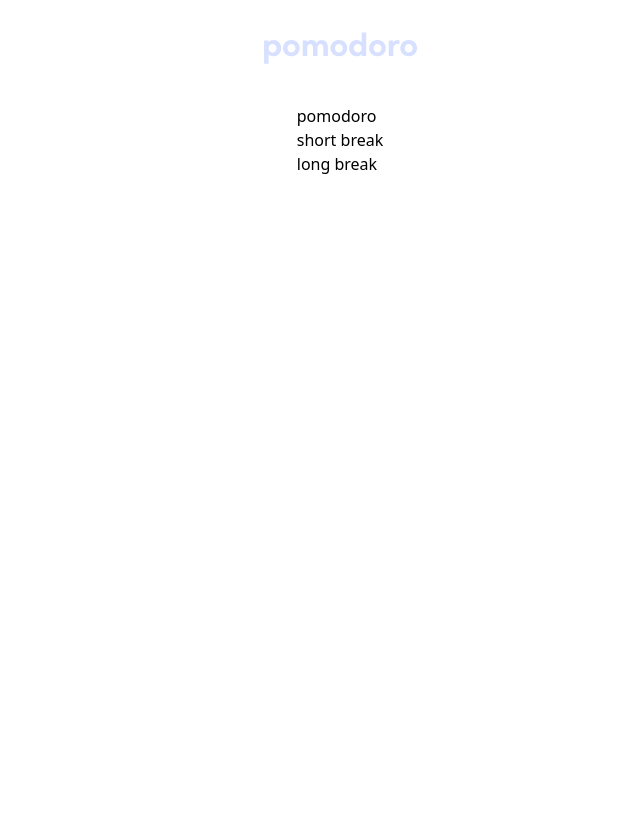
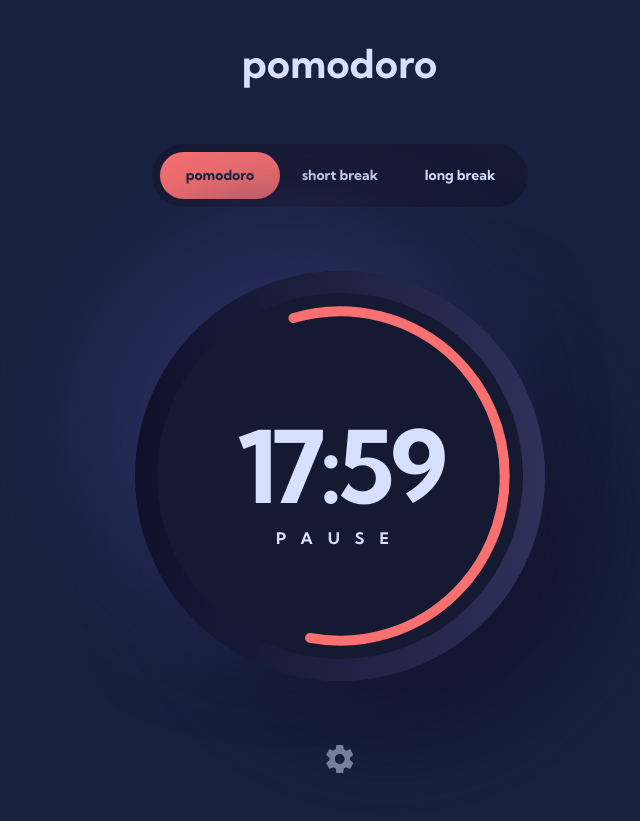
Before and after one commit to baby4dm/pomodoro-app, a website built with Vite: page index.html in a window 1280 px wide. Shown: the whole page, without its empty margins (300-940 px from the left). Before the commit the page ends 800 px from the top, so only its background shows below. Built offline with nearby package versions, Linux system fonts and the light colour scheme.

Commit message:
completed main page

```diff
--- a/index.html
+++ b/index.html
@@ -8,7 +8,7 @@
       rel="icon"
       type="image/png"
       sizes="32x32"
-      href="./assets/favicon-32x32.png"
+      href="/images/favicon-32x32.png"
     />
     <script type="module" src="/src/main.js"></script>
     <script type="module" src="/src/style.css"></script>
@@ -16,17 +16,74 @@
   </head>
   <body>
     <header>
-      <div class="px-5 pt-8 flex flex-col items-center gap-10">
-        <img src="/images/logo.svg" alt="Logo" />
-        <div>
-          <ul>
-            <li>pomodoro</li>
-            <li>short break</li>
-            <li>long break</li>
+      <div
+        class="px-5 pt-8 flex flex-col items-center gap-10 md:gap-12 md:pt-12 lg:gap-14"
+      >
+        <img class="h-[30px] md:h-10" src="/images/logo.svg" alt="Logo" />
+        <div
+          class="flex bg-blue-900 rounded-[32px] justify-center items-center"
+        >
+          <ul class="flex w-full h-[63px] justify-center items-center p-2">
+            <li id="pamodoro" class="mode-item active">pomodoro</li>
+            <li id="short-break" class="mode-item">short break</li>
+            <li id="long-break" class="mode-item">long break</li>
           </ul>
         </div>
       </div>
     </header>
-    <main></main>
+    <main>
+      <div
+        class="px-5 mt-16 flex flex-col items-center gap-20 pb-8 md:pb-12 lg:gap-16"
+      >
+        <div
+          class="w-[300px] h-[300px] main-gradient main-shadow rounded-full p-4 md:p-5.5 md:w-[410px] md:h-[410px]"
+        >
+          <div
+            class="bg-blue-900 rounded-full w-full h-full p-2.5 relative flex items-center justify-center"
+          >
+            <svg
+              id="progress-circle"
+              class="absolute w-full h-full -rotate-90 md:-rotate-45 pointer-events-none stroke-red-400"
+            >
+              <circle
+                cx="50%"
+                cy="50%"
+                r="45%"
+                stroke-width="10"
+                fill="none"
+                stroke-linecap="round"
+                stroke-dasharray="440"
+                stroke-dashoffset="22"
+              />
+            </svg>
+
+            <div class="flex flex-col items-center">
+              <span
+                id="time"
+                class="text-preset-1-mobile font-bold tracking-minus-5 leading-125 text-blue-100 md:text-preset-1"
+              >
+                17:59
+              </span>
+
+              <button
+                id="start-pause-btn"
+                class="text-preset-2-mobile leading-120 tracking-[13px] md:tracking-[15px] text-blue-100 uppercase md:text-preset-2"
+              >
+                Pause
+              </button>
+            </div>
+          </div>
+        </div>
+        <button id="settings">
+          <svg xmlns="http://www.w3.org/2000/svg" width="28" height="28">
+            <path
+              fill="#D7E0FF"
+              d="M26.965 17.682l-2.927-2.317c.055-.448.097-.903.097-1.365 0-.462-.042-.917-.097-1.365l2.934-2.317a.702.702 0 00.167-.896l-2.775-4.851a.683.683 0 00-.847-.301l-3.454 1.407a10.506 10.506 0 00-2.345-1.379l-.52-3.71A.716.716 0 0016.503 0h-5.55a.703.703 0 00-.687.588l-.52 3.71c-.847.357-1.63.819-2.345 1.379L3.947 4.27a.691.691 0 00-.847.301L.325 9.422a.705.705 0 00.167.896l2.927 2.317c-.055.448-.097.903-.097 1.365 0 .462.042.917.097 1.365L.492 17.682a.702.702 0 00-.167.896L3.1 23.429a.683.683 0 00.847.301L7.4 22.323a10.506 10.506 0 002.345 1.379l.52 3.71c.056.329.34.588.687.588h5.55a.703.703 0 00.687-.588l.52-3.71c.847-.357 1.631-.819 2.346-1.379l3.454 1.407c.313.119.673 0 .847-.301l2.775-4.851a.705.705 0 00-.167-.896zM13.73 18.9c-2.685 0-4.857-2.191-4.857-4.9 0-2.709 2.172-4.9 4.857-4.9 2.684 0 4.856 2.191 4.856 4.9 0 2.71-2.172 4.9-4.856 4.9z"
+              opacity=".5"
+            />
+          </svg>
+        </button>
+      </div>
+    </main>
   </body>
 </html>
--- a/src/style.css
+++ b/src/style.css
@@ -1,4 +1,3 @@
-
 @import url("https://fonts.googleapis.com/css2?family=Kumbh+Sans:wght@700&family=Roboto+Slab:wght@400;700&family=Space+Mono:ital,wght@0,400;0,700&display=swap");
 @import "tailwindcss";
 
@@ -59,3 +58,25 @@
   --tracking-5: 5px;
   --tracking-15: 15px;
 }
+@layer base {
+  body {
+    @apply bg-blue-850 font-kumbh min-h-screen;
+  }
+  button, li {
+    cursor: pointer;
+  }
+}
+@layer components {
+  .mode-item {
+    @apply text-blue-100 w-full h-full rounded-[27.5px] min-w-[105px] md:min-w-30 flex justify-center items-center text-preset-3-mobile md:text-preset-3 leading-125;
+  }
+  .mode-item.active {
+    @apply bg-red-400 text-blue-850;
+  }
+  .main-gradient {
+    background: linear-gradient(to left, #2e325a, #0f112a);
+  }
+  .main-shadow {
+    box-shadow: -50px -50px 100px 0 #272c5a, 50px 50px 100px 0 #121530;
+  }
+}
```
Also changed, not shown: 1 other file.
